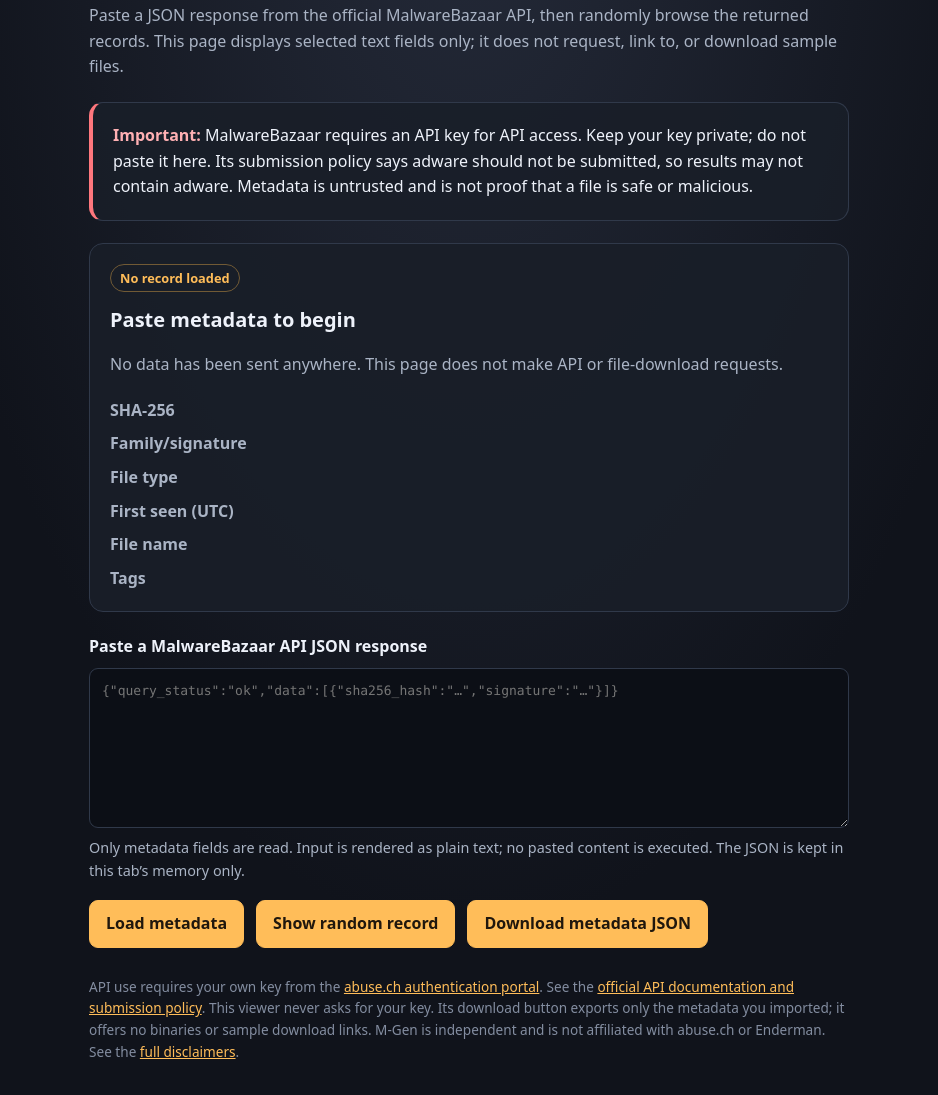
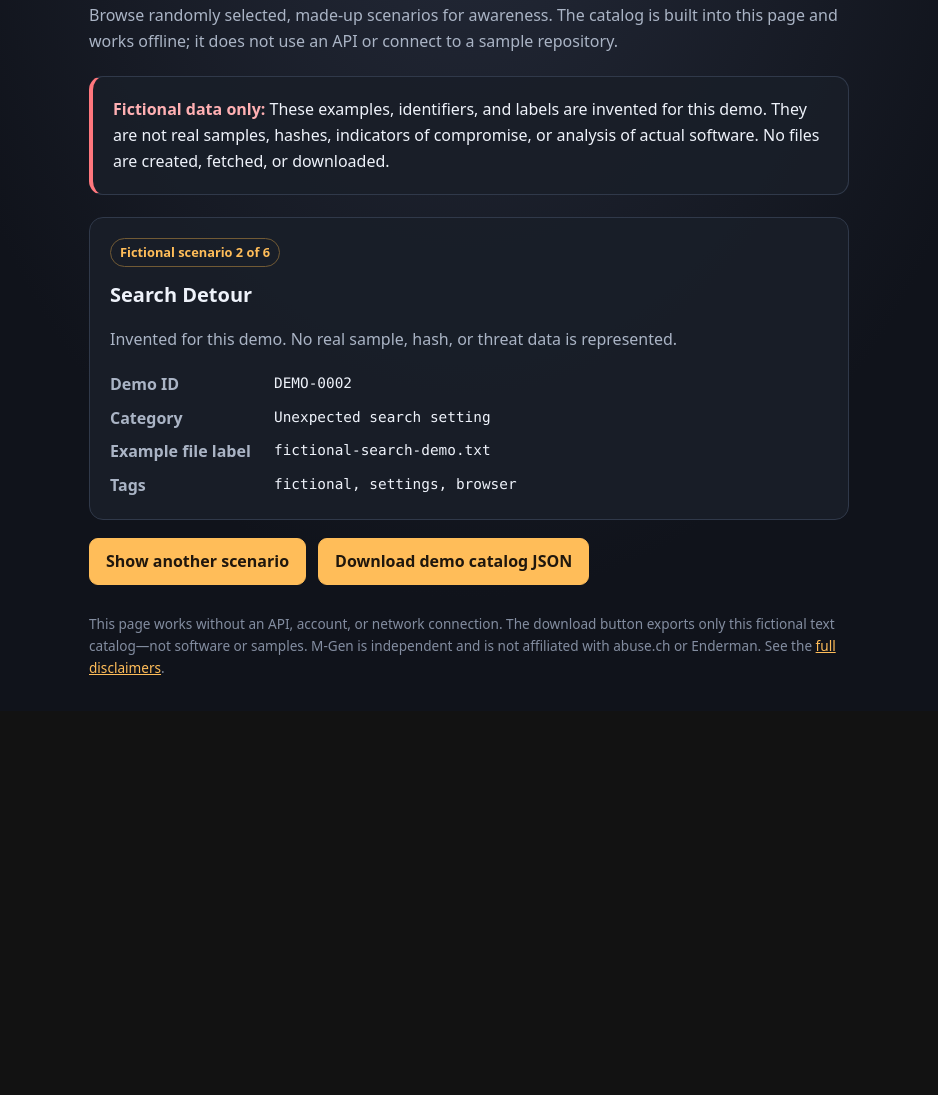
Before and after one commit to AlcazarGames/AlcazarGames.github.io, a plain HTML site: page m-gen/samples.html in a window 1280 px wide. Shown: the part 207-1302 px from the top of the page, without its empty margins (171-1109 px from the left). After the commit the page ends 918 px from the top, so only its background shows below. Drawn offline with Linux system fonts and the light colour scheme.

Commit message:
vbbhshsbhkjssssbs. s s s sh

```diff
--- a/m-gen/samples.html
+++ b/m-gen/samples.html
@@ -4,7 +4,7 @@
   <meta charset="utf-8">
   <meta name="viewport" content="width=device-width, initial-scale=1">
   <meta name="theme-color" content="#10131b">
-  <title>MalwareBazaar Metadata Viewer — M-Gen</title>
+  <title>Fictional Demo Catalog — M-Gen</title>
   <style>
     :root {
       color-scheme: dark;
@@ -44,21 +44,6 @@
     .tag { display: inline-block; margin-bottom: 12px; padding: 3px 9px; border: 1px solid #715a35; border-radius: 999px; color: var(--accent); font-size: .8rem; font-weight: 700; }
     .sample p { margin-bottom: 0; }
     .controls { display: flex; flex-wrap: wrap; gap: 12px; margin-top: 18px; }
-    label { display: block; margin-top: 22px; font-weight: 700; }
-    textarea {
-      display: block;
-      width: 100%;
-      min-height: 160px;
-      margin-top: 8px;
-      padding: 12px;
-      border: 1px solid var(--line);
-      border-radius: 9px;
-      color: var(--text);
-      background: #0c0f16;
-      font: 13px/1.5 ui-monospace, SFMono-Regular, Consolas, monospace;
-      resize: vertical;
-    }
-    textarea:focus-visible { outline: 3px solid #ffbd5970; outline-offset: 2px; }
     dl { display: grid; grid-template-columns: minmax(100px, 150px) 1fr; gap: 8px 14px; margin: 20px 0 0; overflow-wrap: anywhere; }
     dt { color: var(--muted); font-weight: 700; }
     dd { margin: 0; font-family: ui-monospace, SFMono-Regular, Consolas, monospace; font-size: .9rem; }
@@ -82,44 +67,80 @@
 <body>
   <main>
     <a class="back" href="index.html">← Back to disclaimers</a>
-    <div class="eyebrow">Metadata-only viewer</div>
-    <h1>MalwareBazaar metadata</h1>
-    <p>Paste a JSON response from the official MalwareBazaar API, then randomly browse the returned records. This page displays selected text fields only; it does not request, link to, or download sample files.</p>
+    <div class="eyebrow">Offline fictional demo</div>
+    <h1>Adware concept catalog</h1>
+    <p>Browse randomly selected, made-up scenarios for awareness. The catalog is built into this page and works offline; it does not use an API or connect to a sample repository.</p>
 
     <section class="banner" aria-label="Safety notice">
-      <strong>Important:</strong> MalwareBazaar requires an API key for API access. Keep your key private; do not paste it here. Its submission policy says adware should not be submitted, so results may not contain adware. Metadata is untrusted and is not proof that a file is safe or malicious.
+      <strong>Fictional data only:</strong> These examples, identifiers, and labels are invented for this demo. They are not real samples, hashes, indicators of compromise, or analysis of actual software. No files are created, fetched, or downloaded.
     </section>
 
     <section class="sample" aria-live="polite" aria-atomic="true">
-      <span class="tag" id="sample-tag">No record loaded</span>
-      <h2 id="sample-name">Paste metadata to begin</h2>
-      <p id="sample-status" role="status">No data has been sent anywhere. This page does not make API or file-download requests.</p>
-      <dl id="sample-details" hidden>
-        <dt>SHA-256</dt><dd id="sample-hash"></dd>
-        <dt>Family/signature</dt><dd id="sample-family"></dd>
-        <dt>File type</dt><dd id="sample-type"></dd>
-        <dt>First seen (UTC)</dt><dd id="sample-seen"></dd>
-        <dt>File name</dt><dd id="sample-filename"></dd>
+      <span class="tag" id="sample-tag">Fictional scenario</span>
+      <h2 id="sample-name">Loading scenario…</h2>
+      <p id="sample-status" role="status">All details below are fictional and for demonstration only.</p>
+      <dl>
+        <dt>Demo ID</dt><dd id="sample-id"></dd>
+        <dt>Category</dt><dd id="sample-category"></dd>
+        <dt>Example file label</dt><dd id="sample-filename"></dd>
         <dt>Tags</dt><dd id="sample-tags"></dd>
       </dl>
     </section>
 
-    <label for="metadata-input">Paste a MalwareBazaar API JSON response</label>
-    <textarea id="metadata-input" autocomplete="off" autocapitalize="off" spellcheck="false" placeholder='{"query_status":"ok","data":[{"sha256_hash":"…","signature":"…"}]}'></textarea>
-    <p class="hint">Only metadata fields are read. Input is rendered as plain text; no pasted content is executed. The JSON is kept in this tab’s memory only.</p>
-
     <div class="controls">
-      <button id="load-metadata" type="button">Load metadata</button>
-      <button id="another" type="button" disabled>Show random record</button>
-      <button id="download-metadata" type="button" disabled>Download metadata JSON</button>
+      <button id="another" type="button">Show another scenario</button>
+      <button id="download-metadata" type="button">Download demo catalog JSON</button>
     </div>
 
     <footer>
-      API use requires your own key from the <a href="https://auth.abuse.ch/" target="_blank" rel="noopener noreferrer">abuse.ch authentication portal</a>. See the <a href="https://bazaar.abuse.ch/api/" target="_blank" rel="noopener noreferrer">official API documentation and submission policy</a>. This viewer never asks for your key. Its download button exports only the metadata you imported; it offers no binaries or sample download links. M-Gen is independent and is not affiliated with abuse.ch or Enderman. See the <a href="index.html">full disclaimers</a>.
+      This page works without an API, account, or network connection. The download button exports only this fictional text catalog—not software or samples. M-Gen is independent and is not affiliated with abuse.ch or Enderman. See the <a href="index.html">full disclaimers</a>.
     </footer>
   </main>
   <script>
-    const records = [];
+    const records = [
+      {
+        id: "DEMO-0001",
+        name: "Banner Bloom",
+        category: "Intrusive advertising",
+        file_name: "fictional-browser-addon.txt",
+        tags: ["fictional", "browser", "ads"]
+      },
+      {
+        id: "DEMO-0002",
+        name: "Search Detour",
+        category: "Unexpected search setting",
+        file_name: "fictional-search-demo.txt",
+        tags: ["fictional", "settings", "browser"]
+      },
+      {
+        id: "DEMO-0003",
+        name: "Coupon Confetti",
+        category: "Unwanted promotional overlays",
+        file_name: "fictional-overlay-demo.txt",
+        tags: ["fictional", "overlays", "ads"]
+      },
+      {
+        id: "DEMO-0004",
+        name: "Pop-Up Parade",
+        category: "Excessive pop-up advertising",
+        file_name: "fictional-popup-demo.txt",
+        tags: ["fictional", "pop-ups", "browser"]
+      },
+      {
+        id: "DEMO-0005",
+        name: "Tab Tumbler",
+        category: "Unexpected browser tabs",
+        file_name: "fictional-tab-demo.txt",
+        tags: ["fictional", "tabs", "browser"]
+      },
+      {
+        id: "DEMO-0006",
+        name: "Offer Orbit",
+        category: "Misleading promotional content",
+        file_name: "fictional-offer-demo.txt",
+        tags: ["fictional", "offers", "awareness"]
+      }
+    ];
     let previousIndex = -1;
 
     function showRandomRecord() {
@@ -129,78 +150,19 @@
       }
       previousIndex = index;
       const record = records[index];
-      document.getElementById("sample-tag").textContent = "Metadata record " + (index + 1) + " of " + records.length;
-      document.getElementById("sample-name").textContent = record.signature || "Unclassified record";
-      document.getElementById("sample-status").textContent = "Metadata only. No sample file has been requested or downloaded.";
-      document.getElementById("sample-hash").textContent = record.sha256;
-      document.getElementById("sample-family").textContent = record.signature || "Not provided";
-      document.getElementById("sample-type").textContent = record.file_type || "Not provided";
-      document.getElementById("sample-seen").textContent = record.first_seen || "Not provided";
+      document.getElementById("sample-tag").textContent = "Fictional scenario " + (index + 1) + " of " + records.length;
+      document.getElementById("sample-name").textContent = record.name;
+      document.getElementById("sample-status").textContent = "Invented for this demo. No real sample, hash, or threat data is represented.";
+      document.getElementById("sample-id").textContent = record.id;
+      document.getElementById("sample-category").textContent = record.category;
       document.getElementById("sample-filename").textContent = record.file_name || "Not provided";
       document.getElementById("sample-tags").textContent = record.tags.length ? record.tags.join(", ") : "None provided";
-      document.getElementById("sample-details").hidden = false;
     }
-
-    document.getElementById("load-metadata").addEventListener("click", () => {
-      const status = document.getElementById("sample-status");
-      const input = document.getElementById("metadata-input").value;
-      const randomButton = document.getElementById("another");
-      records.length = 0;
-      previousIndex = -1;
-      document.getElementById("sample-details").hidden = true;
-      document.getElementById("sample-tag").textContent = "Metadata import";
-      document.getElementById("sample-name").textContent = "Checking JSON…";
-      randomButton.disabled = true;
-      document.getElementById("download-metadata").disabled = true;
-
-      if (input.length > 2_000_000) {
-        document.getElementById("sample-name").textContent = "Input is too large";
-        status.textContent = "Paste a response smaller than 2 MB.";
-        return;
-      }
-
-      let payload;
-      try {
-        payload = JSON.parse(input);
-      } catch {
-        document.getElementById("sample-name").textContent = "Invalid JSON";
-        status.textContent = "Could not parse the pasted response. Check that it is valid JSON.";
-        return;
-      }
-
-      const data = Array.isArray(payload) ? payload : payload && Array.isArray(payload.data) ? payload.data : [];
-      const validRecords = data.filter(record =>
-        record &&
-        typeof record.sha256_hash === "string" &&
-        /^[a-f\d]{64}$/i.test(record.sha256_hash)
-      ).map(record => ({
-        sha256: record.sha256_hash,
-        signature: typeof record.signature === "string" ? record.signature : "",
-        file_type: typeof record.file_type === "string" ? record.file_type : "",
-        first_seen: typeof record.first_seen === "string" ? record.first_seen : "",
-        file_name: typeof record.file_name === "string" ? record.file_name : "",
-        tags: Array.isArray(record.tags) ? record.tags.filter(tag => typeof tag === "string") : []
-      }));
-
-      if (validRecords.length === 0) {
-        document.getElementById("sample-name").textContent = "No usable records found";
-        status.textContent = "Expected a MalwareBazaar JSON response with a data array containing SHA-256 metadata.";
-        return;
-      }
-
-      records.splice(0, records.length, ...validRecords);
-      previousIndex = -1;
-      randomButton.disabled = false;
-      document.getElementById("download-metadata").disabled = false;
-      showRandomRecord();
-    });
 
     document.getElementById("another").addEventListener("click", showRandomRecord);
     document.getElementById("download-metadata").addEventListener("click", () => {
-      if (records.length === 0) return;
-
       const exportData = {
-        source: "User-pasted MalwareBazaar metadata",
+        source: "Fictional M-Gen demo catalog. All records and identifiers are invented.",
         exported_at: new Date().toISOString(),
         data: records
       };
@@ -214,6 +176,7 @@
       link.remove();
       window.setTimeout(() => URL.revokeObjectURL(url), 1000);
     });
+    showRandomRecord();
   </script>
 </body>
 </html>
```
Also changed, not shown: m-gen/index.html (+8 -9 lines).
